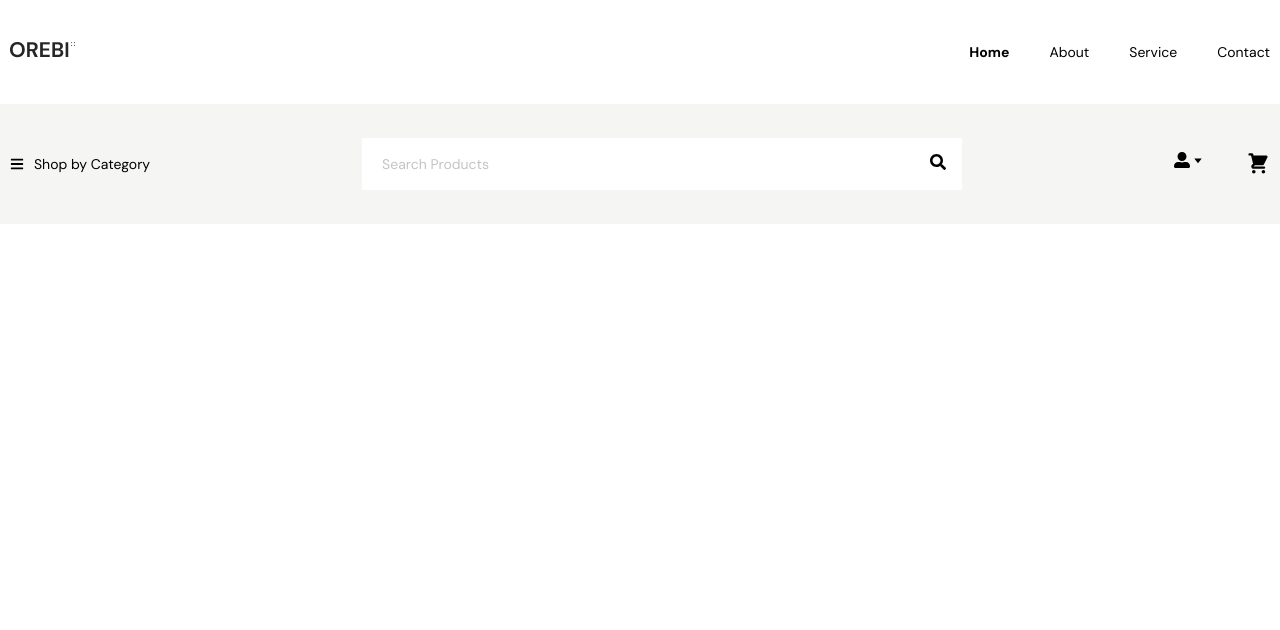
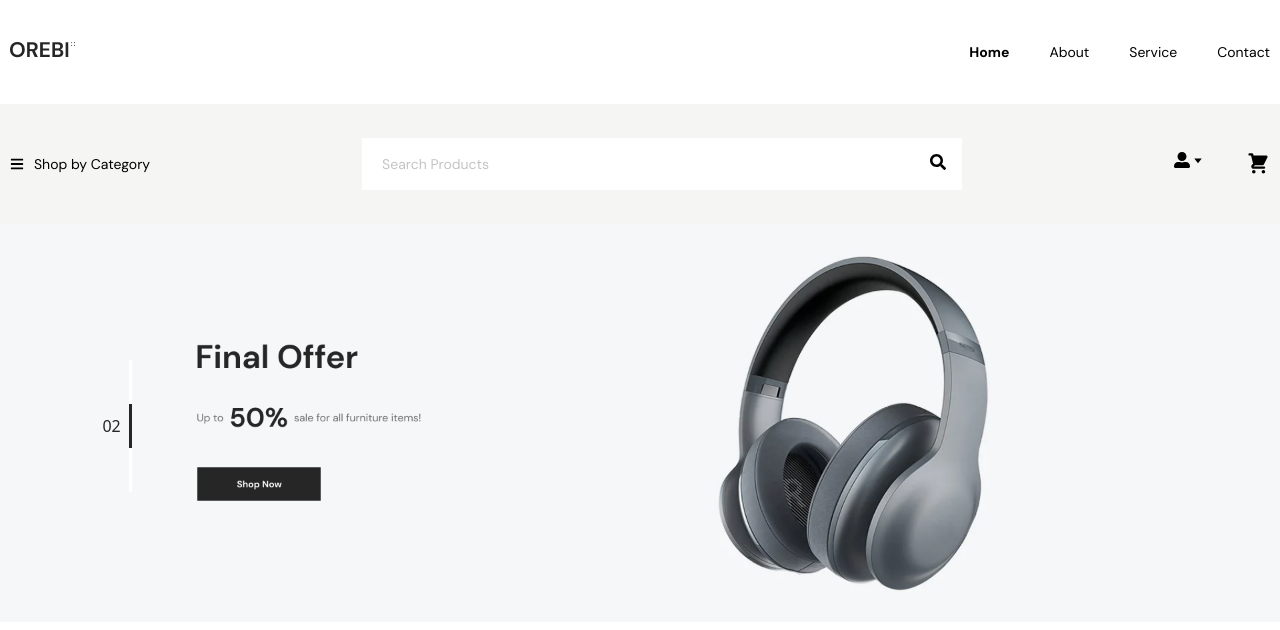
Before and after one commit to ABMshawonislam-dev/orebi-ecommerce, a React (Create React App) app: page / in a window 1280 px wide. Shown: the top 630 px of the page. Built offline with nearby package versions, Linux system fonts and the light colour scheme.

Commit message:
Banner Design

```diff
--- a/package.json
+++ b/package.json
@@ -11,6 +11,8 @@
     "react-icons": "^4.7.1",
     "react-router-dom": "^6.4.4",
     "react-scripts": "5.0.1",
+    "react-slick": "^0.29.0",
+    "slick-carousel": "^1.8.1",
     "web-vitals": "^2.1.4"
   },
   "scripts": {
--- a/src/App.js
+++ b/src/App.js
@@ -7,9 +7,14 @@ import {
 } from "react-router-dom";
 import Navabar from "./components/layout/Navabar";
 import RootLayout from "./components/layout/RootLayout";
+import Home from "./pages/Home";
 
 let router = createBrowserRouter(
-  createRoutesFromElements(<Route path="/" element={<RootLayout />}></Route>)
+  createRoutesFromElements(
+    <Route path="/" element={<RootLayout />}>
+      <Route index element={<Home />}></Route>
+    </Route>
+  )
 );
 
 function App() {
--- /dev/null
+++ b/src/components/layout/Banner.js
@@ -0,0 +1,75 @@
+import React, { useState } from "react";
+import Image from "./Image";
+import Slider from "react-slick";
+import "slick-carousel/slick/slick.css";
+import { Link } from "react-router-dom";
+const Banner = () => {
+  let [dotActive, setDotActive] = useState(0);
+
+  const settings = {
+    dots: true,
+    beforeChange: (prev, next) => {
+      setDotActive(next);
+    },
+    arrows: false,
+    slidesToShow: 1,
+    slidesToScroll: 1,
+    autoplay: true,
+    infinite: true,
+    appendDots: (dots) => (
+      <div
+        style={{
+          position: "absolute",
+          top: "50%",
+          left: "8%",
+          transform: "translateY(-50%)",
+        }}
+      >
+        <ul style={{ margin: "0px" }}> {dots} </ul>
+      </div>
+    ),
+    customPaging: (i) => (
+      <div
+        style={
+          i === dotActive
+            ? {
+                width: "30px",
+                color: "#262626",
+                borderRight: "3px #262626 solid",
+                padding: "10px 0",
+              }
+            : {
+                width: "30px",
+                color: "#262626",
+                borderRight: "3px white solid",
+                padding: "10px 0",
+                color: "transparent",
+              }
+        }
+      >
+        0{i + 1}
+      </div>
+    ),
+  };
+  return (
+    <Slider {...settings}>
+      <Link to="#">
+        <div>
+          <Image imgsrc="assets/baner.png" />
+        </div>
+      </Link>
+      <Link to="#">
+        <div>
+          <Image imgsrc="assets/baner.png" />
+        </div>
+      </Link>
+      <Link to="#">
+        <div>
+          <Image imgsrc="assets/baner.png" />
+        </div>
+      </Link>
+    </Slider>
+  );
+};
+
+export default Banner;
--- a/src/components/layout/Dropdown.js
+++ b/src/components/layout/Dropdown.js
@@ -1,9 +1,8 @@
 import React from "react";
 
-const Dropdown = ({ children, className, title,dropref }) => {
+const Dropdown = ({ children, className, dropref }) => {
   return (
     <div className={className} ref={dropref}>
-      <p>{title}</p>
       {children}
     </div>
   );
--- a/src/components/layout/Header.js
+++ b/src/components/layout/Header.js
@@ -42,11 +42,11 @@ const Header = () => {
     });
   }, []);
   return (
-    <div className="bg-[#F5F5F3] py-6">
+    <div className=" bg-[#F5F5F3] py-6">
       <Container>
         <Flex className="flex justify-between">
           <div className="flex items-center">
-            <Dropdown className="relative" dropref={categooryRef}>
+            <Dropdown className="relative z-50" dropref={categooryRef}>
               <p className="font-regular flex items-center gap-x-2.5 font-dm text-sm">
                 <FaBars />{" "}
                 <span className="hidden lg:inline-block">Shop by Category</span>
@@ -90,7 +90,7 @@ const Header = () => {
           </div>
           <div className="flex items-center">
             <Flex className="flex gap-x-10">
-              <Dropdown className="relative" dropref={userRef}>
+              <Dropdown className="relative z-50" dropref={userRef}>
                 <div className="flex items-center ">
                   <FaUserAlt />
                   <RxTriangleDown />
@@ -111,7 +111,7 @@ const Header = () => {
               </Dropdown>
 
               <div>
-                <Dropdown className="relative" dropref={cartRef}>
+                <Dropdown className="relative z-50" dropref={cartRef}>
                   <HiShoppingCart className="text-2xl" />
 
                   {cartDropSownShow && (
--- a/src/components/layout/RootLayout.js
+++ b/src/components/layout/RootLayout.js
@@ -1,4 +1,5 @@
 import React from "react";
+import { Outlet } from "react-router-dom";
 import Header from "./Header";
 import Navabar from "./Navabar";
 
@@ -7,6 +8,7 @@ const RootLayout = () => {
     <>
       <Navabar />
       <Header />
+      <Outlet />
     </>
   );
 };
--- /dev/null
+++ b/src/pages/Home.js
@@ -0,0 +1,8 @@
+import React from "react";
+import Banner from "../components/layout/Banner";
+
+const Home = () => {
+  return <Banner />;
+};
+
+export default Home;
```
Also changed, not shown: public/assets/baner.png (added), 1 other file (tests, documents, lock files or other folders).
